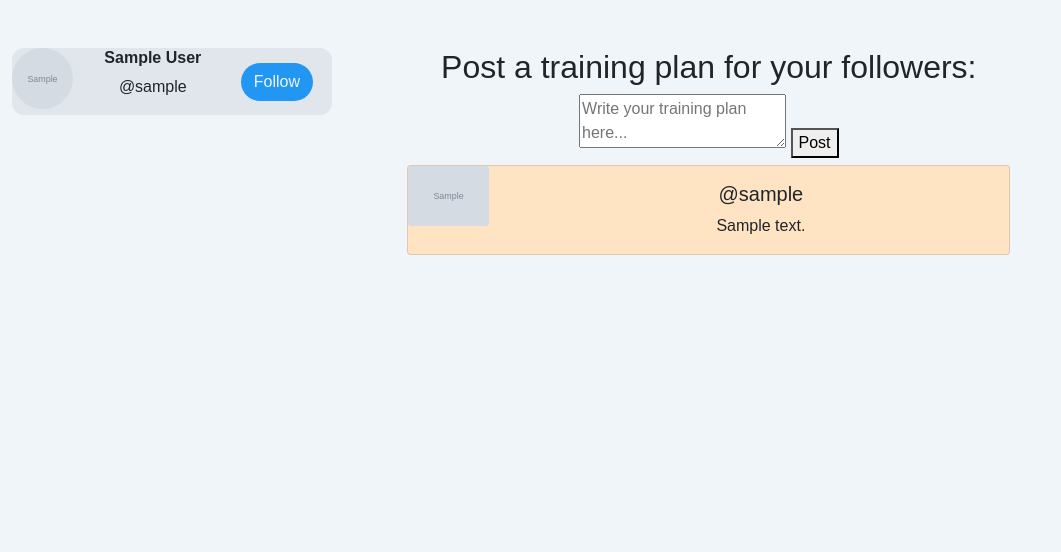
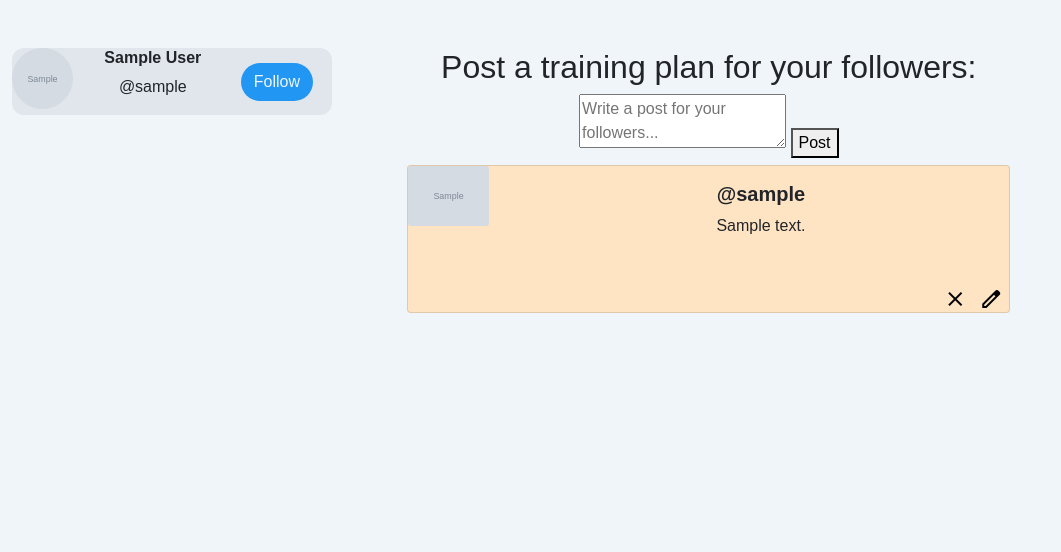
Before and after one commit to djoleb1/RoutineRoster, a Flask app: template templates/home.html in a window 1280 px wide. Shown: the part 73-625 px from the top of the page, without its empty margins (0-1061 px from the left). Run offline with Flask 3, Linux system fonts and the light colour scheme; the first user in the database is signed in; tables that the repository leaves empty hold one stand-in row (Sample ...); the template is opened without the code that fills it: most values are stand-ins (such as "Sample title", 1, 10 or a date in 2020); some libraries are stand-ins or nearby versions.

Commit message:
implementing delete for posts

```diff
--- a/app.py
+++ b/app.py
@@ -193,7 +193,7 @@ def trainers():
             followed.append(follower["followed_id"])
 
          # to render the posts
-        queryposts = db.execute("SELECT trainer_id, post_content, timestamp, username, profile_picture FROM posts JOIN users ON posts.trainer_id=users.id ORDER BY timestamp DESC;")
+        queryposts = db.execute("SELECT posts.id, trainer_id, post_content, timestamp, username, profile_picture FROM posts JOIN users ON posts.trainer_id=users.id ORDER BY timestamp DESC;")
         for post in queryposts:
             if post["trainer_id"] in followed or post["trainer_id"] == session["user_id"]:
                 posts.append(post)
@@ -237,11 +237,20 @@ def fetch_more_trainers():
 def create_post():
     if request.method == 'POST':
         content = request.json.get('content')
-        db.execute("INSERT INTO posts (trainer_id, post_content) VALUES (?, ?)", session["user_id"], content)
+        post_id = db.execute("INSERT INTO posts (trainer_id, post_content) VALUES (?, ?)", session["user_id"], content)
         user_info = db.execute("SELECT username, profile_picture FROM users WHERE id = ?;", session["user_id"])[0]
 
         return jsonify({
             'message': content,
             'username': user_info['username'],
+            'id': post_id,
             'profile_picture': user_info['profile_picture']
         })
+
+@app.route("/delete_post", methods=["GET", "POST"])
+@login_required
+def delete_post():
+    if request.method == "POST":
+        id = request.json.get('post_id')
+        db.execute("DELETE FROM posts WHERE id = ?", id)
+        return jsonify({'Success': id})
--- a/static/script.js
+++ b/static/script.js
@@ -1,5 +1,31 @@
 
 const showMoreBtn = document.getElementById('show-more-btn')
+
+function delete_post(id) {
+    const post_id = id
+    const postCard = document.getElementById(id)
+    postCard.remove()
+
+    fetch("/delete_post", {
+        method: "POST",
+        headers: {
+            'Content-Type': 'application/json'
+        },
+        body: JSON.stringify({ post_id: post_id }),
+    })
+    .then(response => {
+        if (!response.ok) {
+            throw new Error("Network response was not OK");
+        }
+        return response.json();
+    })
+    .then(data => {
+        console.log(data)
+    })
+    .catch(error => {
+        console.error('Error deleting post:', error);
+    })
+}
 
 showMoreBtn.addEventListener('click', function() {
     fetch('/show_more_trainers', {
@@ -45,8 +71,6 @@ document.getElementById("postForm").addEventListener("submit", function(event) {
     const content = document.getElementById('content').value;
 
 
-
-    // AJAX request to send the post content to the backend
     fetch("/create_post", {
         method: "POST",
         headers: {
@@ -65,6 +89,7 @@ document.getElementById("postForm").addEventListener("submit", function(event) {
         const newPostElement = document.createElement('div');
         newPostElement.classList.add("card");
         newPostElement.classList.add("home-trainer-post");
+        newPostElement.setAttribute("id", data.id);
 
         newPostElement.innerHTML = `
         <div class="row no-gutters">
@@ -73,8 +98,12 @@ document.getElementById("postForm").addEventListener("submit", function(event) {
             </div>
             <div class="col-md-10">
                 <div class="card-body">
-                    <h5 class="card-title">@${data.username}</h5>
+                    <h5 class="card-title"><b>@${data.username}</b></h5>
                     <p class="card-text">${data.message}</p>
+                </div>
+                <div class="manage-post">
+                    <button class="mng-post-icon" onclick="delete_post(${data.id})"><span class="material-symbols-outlined">close</span></button>
+                    <button class="mng-post-icon"><span class="material-symbols-outlined">edit</span></button>
                 </div>
             </div>
         </div>
--- a/static/styles.css
+++ b/static/styles.css
@@ -130,3 +130,16 @@ footer {
     width: 80%;
     margin: 0.4rem auto;
 }
+
+.manage-post {
+    margin-top: 2rem;
+    display: flex;
+    width: 100%;
+    justify-content: flex-end;
+}
+
+.mng-post-icon {
+    display: flex;
+    border: none;
+    background: none;
+}
--- a/templates/home.html
+++ b/templates/home.html
@@ -36,31 +36,40 @@
         </div>
 
         <div class="home-main" id="main-content">
+
             {% if session["user_type"] == "trainer" %}
 
                 <h2>Post a training plan for your followers:</h2>
                 <form id="postForm">
-                    <textarea name="content" id="content" placeholder="Write your training plan here..."></textarea>
+                    <textarea name="content" id="content" placeholder="Write a post for your followers..."></textarea>
                     <button type="submit">Post</button>
                 </form>
 
             {% endif %}
+
             <div id="main-posts">
+
                     {% for post in posts %}
-                    <div class="card home-trainer-post">
+                        <div class="card home-trainer-post" id="{{ post.id }}">
                             <div class="row no-gutters">
                                 <div class="col-md-2">
                                     <img src="{{ url_for('static', filename=post.profile_picture ) }}" alt="Profile Picture" alt="a" class="card-img">
                                 </div>
                                 <div class="col-md-10">
                                     <div class="card-body">
-                                    <h5 class="card-title">@{{ post.username }}</h5>
+                                        <h5 class="card-title"><b>@{{ post.username }}</b></h5>
                                         <p class="card-text">{{ post.post_content }}</p>
                                     </div>
+                                    <div class="manage-post">
+                                        <button class="mng-post-icon" onclick="delete_post('{{ post.id }}')"><span class="material-symbols-outlined">close</span></button>
+                                        <button class="mng-post-icon"><span class="material-symbols-outlined">edit</span></button>
                                     </div>
+                                </div>
+
                             </div>
                         </div>
                     {% endfor %}
+
             </div>
         </div>
     </div>
--- a/templates/layout.html
+++ b/templates/layout.html
@@ -7,6 +7,7 @@
     <script crossorigin="anonymous" src="https://cdn.jsdelivr.net/npm/bootstrap@5.1.3/dist/js/bootstrap.bundle.min.js" integrity="sha384-ka7Sk0Gln4gmtz2MlQnikT1wXgYsOg+OMhuP+IlRH9sENBO0LRn5q+8nbTov4+1p"></script>
     <link rel="stylesheet" href="https://fonts.googleapis.com/icon?family=Material+Icons">
     <link rel="stylesheet" href="https://fonts.googleapis.com/css2?family=Material+Symbols+Outlined:opsz,wght,FILL,GRAD@20..48,100..700,0..1,-50..200" />
+
     <meta charset="UTF-8">
     <meta name="viewport" content="width=device-width, initial-scale=1.0">
 
```
Also changed, not shown: routineroster.db, static/training.jpg (added), 4 other files. Lines whose indentation alone changed are shown as unchanged.
